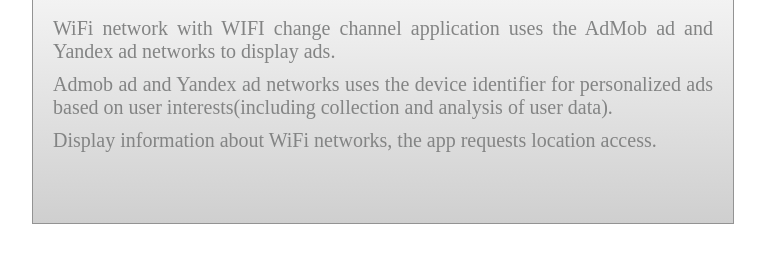
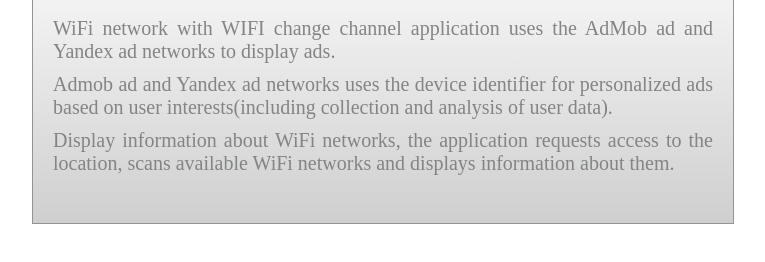
Before and after one commit to feedbackiptv/feedbackiptv.github.io, a plain HTML site: page wifi_change_channel_privacy_policy.html in a window 1280 px wide. Shown: the part 318-580 px from the top of the page, without its empty margins (248-1013 px from the left). Drawn offline with Linux system fonts and the light colour scheme.

Commit message:
Update wifi_change_channel_privacy_policy.html

```diff
--- a/wifi_change_channel_privacy_policy.html
+++ b/wifi_change_channel_privacy_policy.html
@@ -56,7 +56,7 @@ padding-top:10px;
 <div class="cont">
 <p>WiFi network with WIFI change channel application uses the AdMob ad and Yandex ad networks to display ads.</p>
 <p class="space">Admob ad and Yandex ad networks uses the device identifier for personalized ads based on user interests(including collection and analysis of user data).</p>
-<p class="space">Display information about WiFi networks, the app requests location access.</p>
+<p class="space">Display information about WiFi networks, the application requests access to the location, scans available WiFi networks and displays information about them.</p>
 </div>
 </div>
 </body>
```
